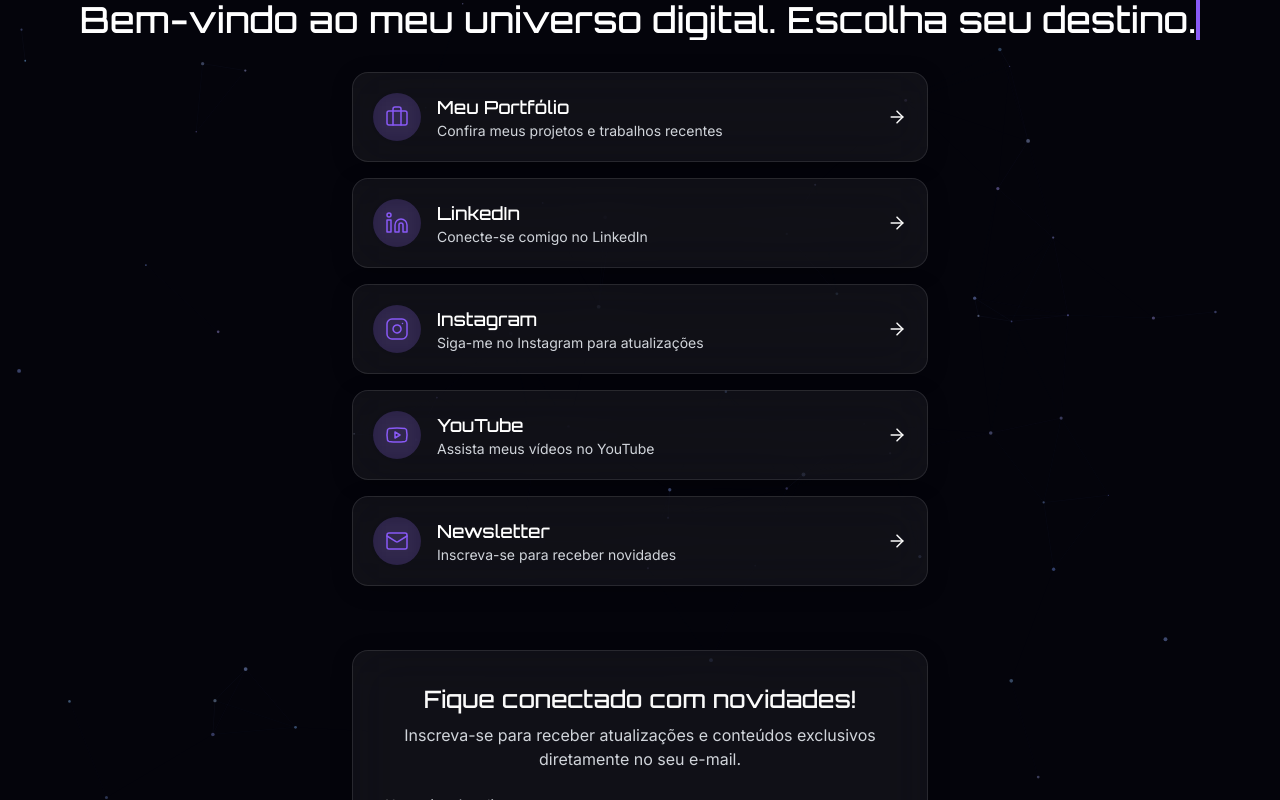
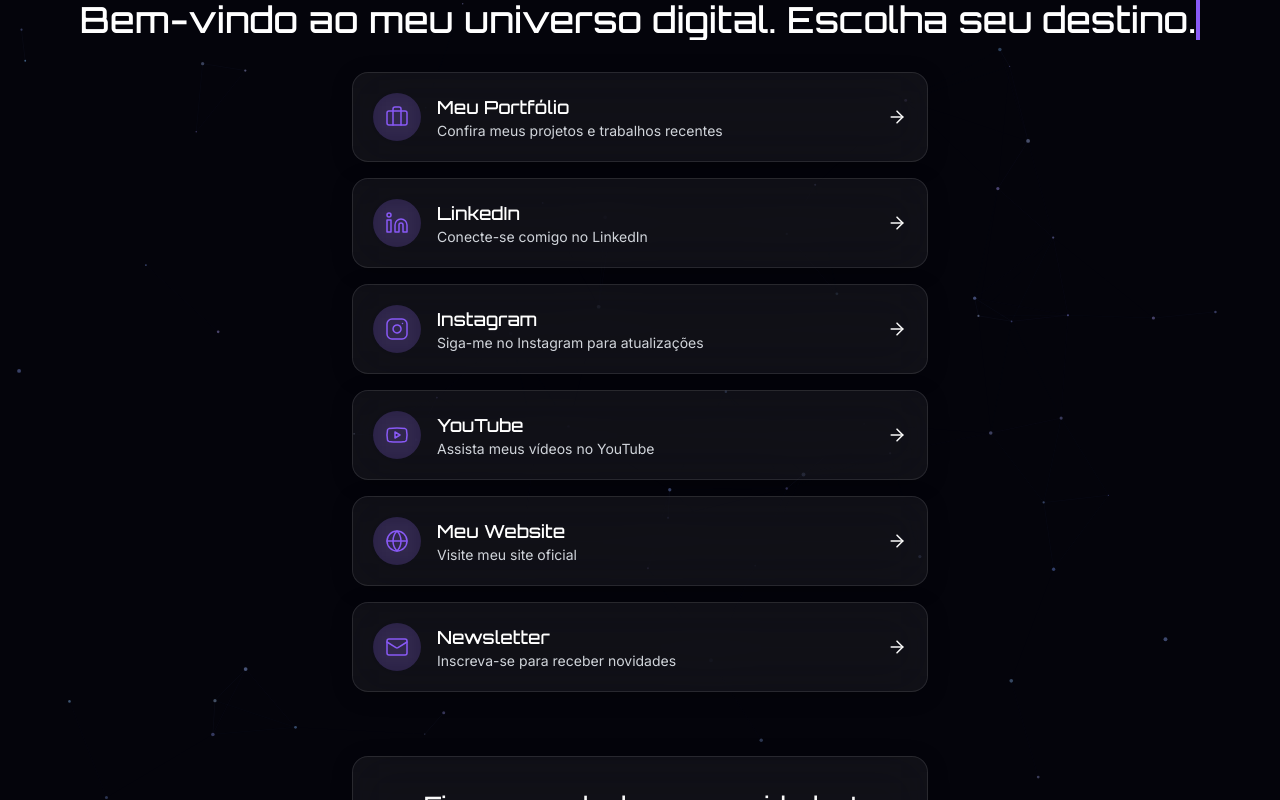
Before and after one commit to luzcrua/linkiverse-portal, a React (Vite) app: page / in a window 1280 px wide. Shown: the top 800 px of the page. Built offline with nearby package versions, Linux system fonts and the light colour scheme.

Commit message:
Add new link
Adds a new link to the list of links.

```diff
--- a/src/data/links.ts
+++ b/src/data/links.ts
@@ -1,5 +1,5 @@
 
-import { Briefcase, Linkedin, Instagram, Youtube, Mail } from "lucide-react";
+import { Briefcase, Linkedin, Instagram, Youtube, Mail, Globe } from "lucide-react";
 
 export interface LinkItem {
   id: string;
@@ -39,6 +39,13 @@ export const links: LinkItem[] = [
     icon: Youtube
   },
   {
+    id: "website",
+    title: "Meu Website",
+    url: "https://www.example.com",
+    description: "Visite meu site oficial",
+    icon: Globe
+  },
+  {
     id: "newsletter",
     title: "Newsletter",
     url: "#newsletter",
```
